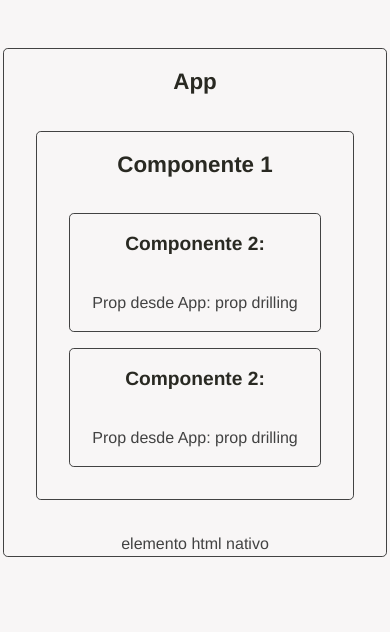
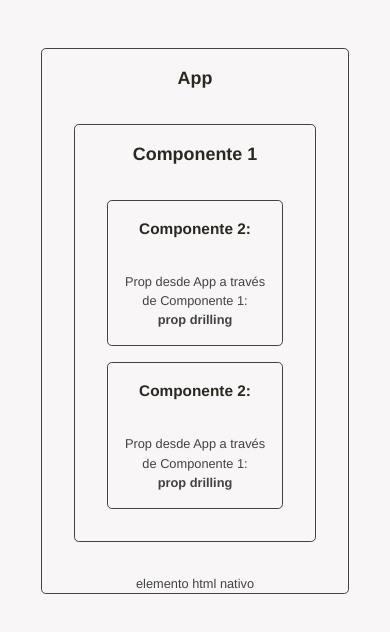
Before and after one commit to dav-leda/vue3-cdn-componentes, a plain HTML site: page index.html in a window 390 px wide. Drawn offline with nearby package versions, Linux system fonts and the light colour scheme.

Commit message:
prop drilling

```diff
--- a/assets/main.css
+++ b/assets/main.css
@@ -44,12 +44,12 @@ body {
 
 @media screen and (max-width:600px) and (min-width: 470px) {
   :root {
-    --font-size: 1.1rem;
+    --font-size: 1rem;
   }
 }
 
 @media screen and (max-width: 469px) {
   :root {
-    --font-size: 1rem;
+    --font-size: 0.8rem;
   }
 }
--- a/components/componenteDos.js
+++ b/components/componenteDos.js
@@ -15,7 +15,8 @@ export default {
 
     <div class="p-1 m-1 border rounded">
       <h2>Componente 2:</h2>
-      <p>Prop desde App: {{ prop2 }}</p>
+      <p>Prop desde App a través de Componente 1:</p>
+      <p class="bold">{{ prop2 }}</p>
     </div>
   `
 }
```
